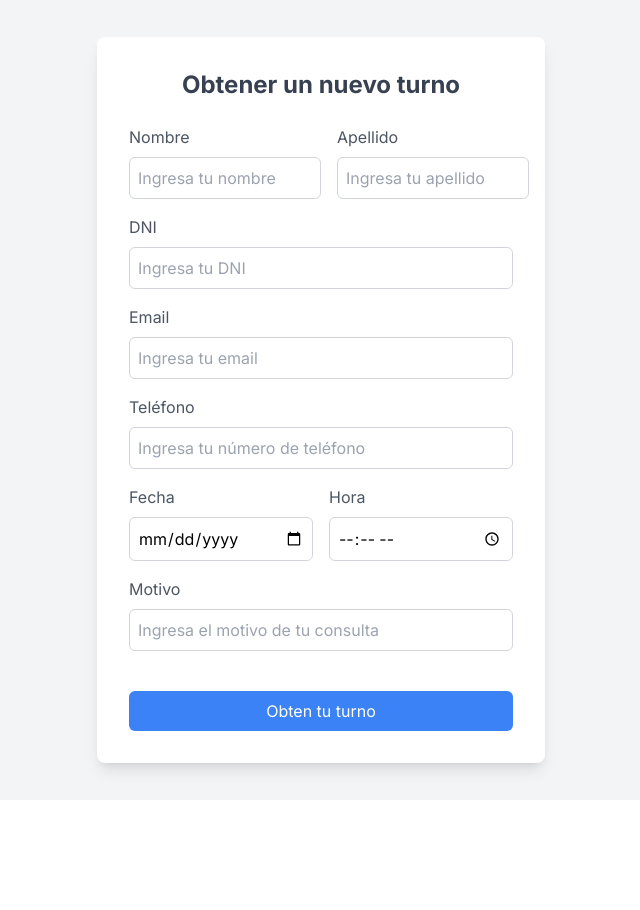
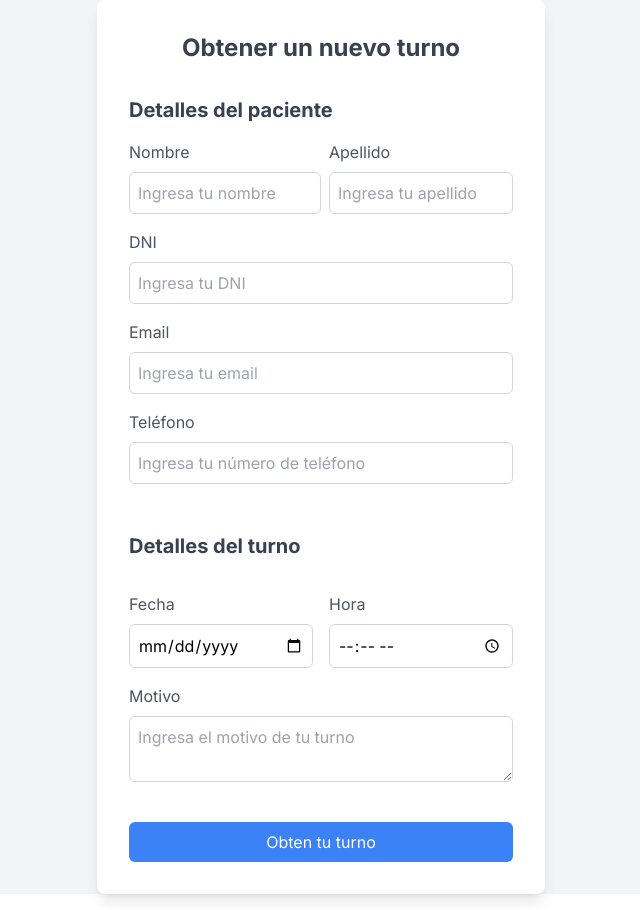
Before and after one commit to MaximilianoTRZ/turnos-app-frontend, a Next.js app: page / in a window 1280 px wide. Shown: the whole page, without its empty margins (319-959 px from the left). Before the commit the page ends 816 px from the top, so only its background shows below. Built offline with nearby package versions, Linux system fonts and the light colour scheme.

Commit message:
form v2, even bonitoer

```diff
--- a/app/(components)/Form.tsx
+++ b/app/(components)/Form.tsx
@@ -8,10 +8,21 @@ interface FormData {
 
 const Form = () => {
   const router = useRouter();
-  const [formData, setFormData] = useState<FormData>({});
+  const [formData, setFormData] = useState<FormData>({
+    name: "",
+    surname: "",
+    dni: "",
+    email: "",
+    phone: "",
+    date: "",
+    time: "",
+    reason: "",
+  });
   const [error, setError] = useState<string>("");
 
-  const handleChange = (e: ChangeEvent<HTMLInputElement>) => {
+  const handleChange = (
+    e: ChangeEvent<HTMLInputElement | HTMLTextAreaElement>
+  ) => {
     const { value, name } = e.target;
 
     setFormData((prevState) => ({
@@ -39,8 +50,9 @@ const Form = () => {
       router.push("/");
     }
   };
+
   return (
-    <div className="flex w-full justify-center items-center min-h-screen bg-gray-100 ">
+    <div className="flex w-full justify-center items-center min-h-screen bg-gray-100">
       <form
         onSubmit={handleSubmit}
         method="POST"
@@ -49,9 +61,12 @@ const Form = () => {
         <h1 className="text-2xl font-bold mb-6 text-center text-gray-700">
           Obtener un nuevo turno
         </h1>
+        <h2 className="text-xl font-bold mt-8 mb-4 text-gray-700">
+          Detalles del paciente
+        </h2>
         <div className="flex flex-col gap-4">
-          <div className="flex gap-4">
-            <div className="flex flex-col w-1/2">
+          <div className="flex justify-between">
+            <div className="flex flex-col  w-1/2">
               <label htmlFor="name" className="text-gray-600">
                 Nombre
               </label>
@@ -63,11 +78,11 @@ const Form = () => {
                 required
                 placeholder="Ingresa tu nombre"
                 value={formData.name}
-                className="mt-2 p-2 border border-gray-300 rounded-md"
+                className="mt-2 p-2  border border-gray-300 rounded-md"
               />
             </div>
-            <div className="flex flex-col w-1/2">
-              <label htmlFor="surname" className="text-gray-600">
+            <div className="flex flex-col  w-1/2">
+              <label htmlFor="surname" className="text-gray-600 ml-2">
                 Apellido
               </label>
               <input
@@ -78,7 +93,7 @@ const Form = () => {
                 required
                 placeholder="Ingresa tu apellido"
                 value={formData.surname}
-                className="mt-2 p-2 border border-gray-300 rounded-md"
+                className="mt-2 ml-2 p-2 border border-gray-300 rounded-md"
               />
             </div>
           </div>
@@ -127,6 +142,11 @@ const Form = () => {
               className="mt-2 p-2 border border-gray-300 rounded-md"
             />
           </div>
+
+          <h2 className="text-xl font-bold mt-8 mb-4 text-gray-700">
+            Detalles del turno
+          </h2>
+
           <div className="flex gap-4">
             <div className="flex flex-col w-1/2">
               <label htmlFor="date" className="text-gray-600">
@@ -161,13 +181,12 @@ const Form = () => {
             <label htmlFor="reason" className="text-gray-600">
               Motivo
             </label>
-            <input
+            <textarea
               id="reason"
-              type="text"
               name="reason"
               onChange={handleChange}
               required
-              placeholder="Ingresa el motivo de tu consulta"
+              placeholder="Ingresa el motivo de tu turno"
               value={formData.reason}
               className="mt-2 p-2 border border-gray-300 rounded-md"
             />
@@ -183,4 +202,5 @@ const Form = () => {
     </div>
   );
 };
+
 export default Form;
```
